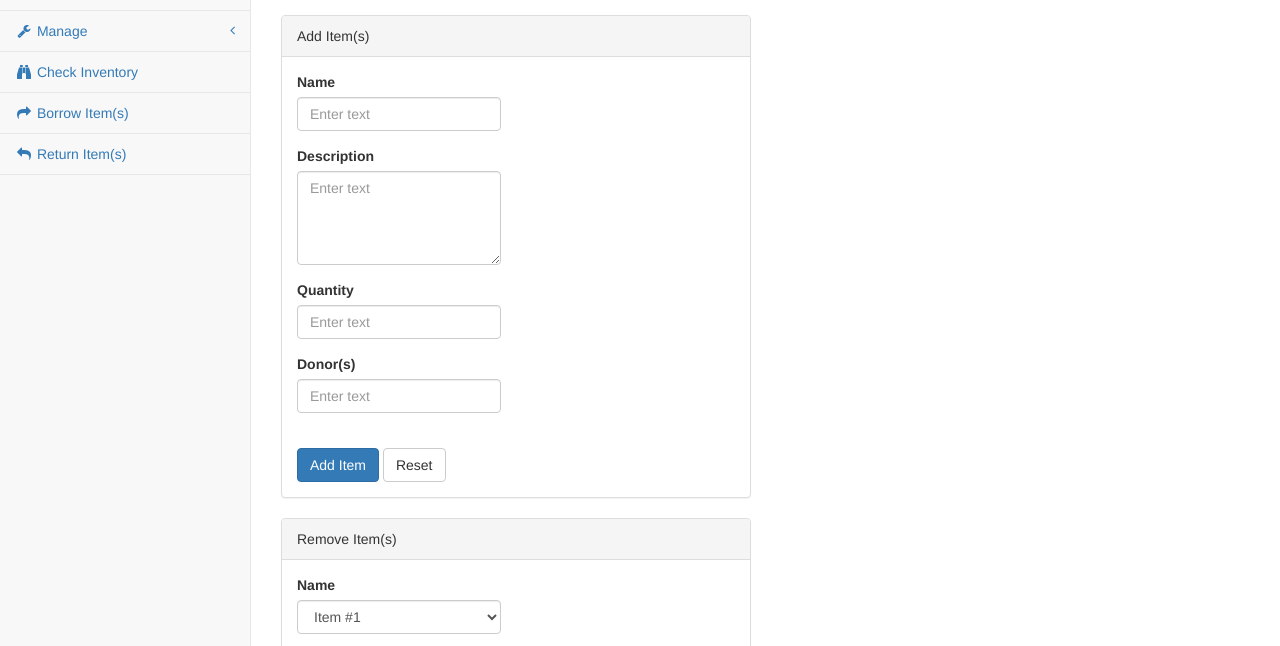
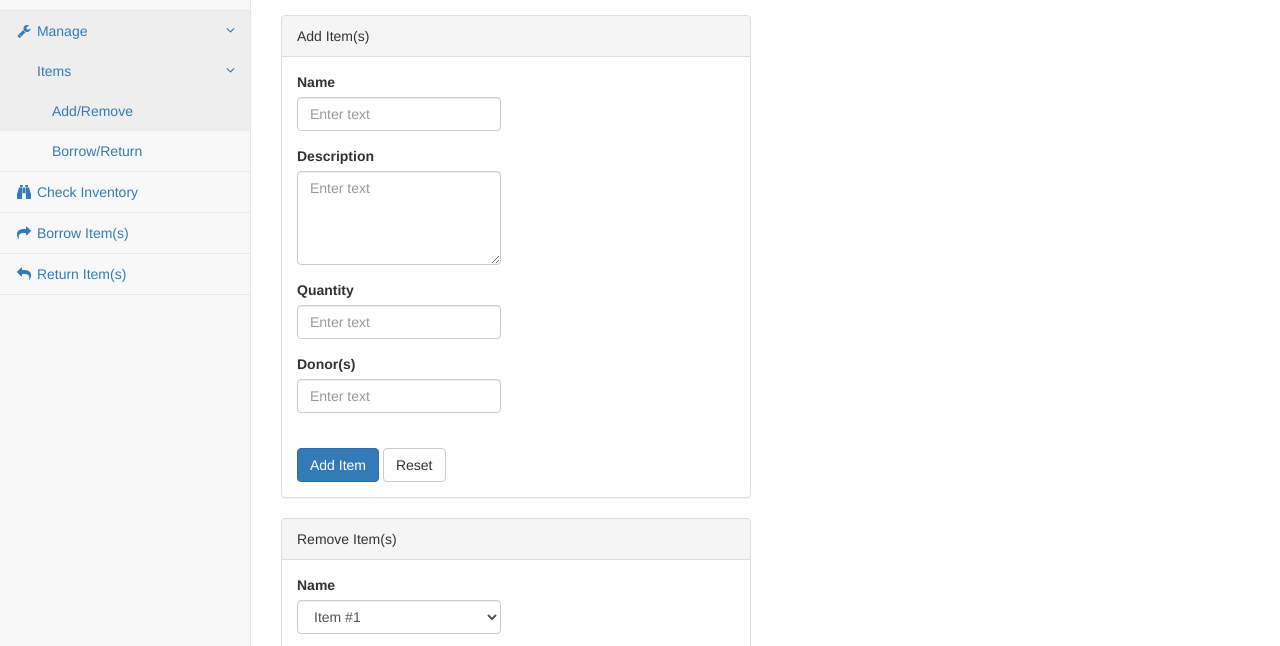
Before and after one commit to fossaegean/inventorius-v1-html, a website: page pages/manage/items/addremove.html in a window 1280 px wide. Shown: the part 146-792 px from the top of the page. Drawn offline with Linux system fonts and the light colour scheme.

Commit message:
var fixes

```diff
--- a/pages/manage/items/addremove.html
+++ b/pages/manage/items/addremove.html
@@ -75,11 +75,11 @@
                             <a href="/pages/index.html"><i class="fa fa-laptop fa-fw"></i> View Dashboard</a>
                         </li>
                         <li>
-                            <a href="#"><i class="fa fa-wrench fa-fw"></i> Manage<span class="fa arrow"></span></a>
-                            <ul style="height: 0px;" aria-expanded="false" class="nav nav-second-level collapse">
+                            <a href="/pages/manage"><i class="fa fa-wrench fa-fw"></i> Manage<span class="fa arrow"></span></a>
+                            <ul class="nav nav-second-level">
                                 <li>
-                                    <a href="panels-wells.html">Items<span class="fa arrow"></span></a>
-                                    <ul style="height: 0px;" aria-expanded="false" class="nav nav-third-level collapse">
+                                    <a href="/pages/manage/items">Items <span class="fa arrow"></span></a>
+                                    <ul class="nav nav-third-level">
                                         <li>
                                             <a href="/pages/manage/items/addremove.html">Add/Remove</a>
                                         </li>
@@ -87,10 +87,9 @@
                                             <a href="/pages/manage/items/borrowreturn.html">Borrow/Return</a>
                                         </li>
                                     </ul>
+                                    <!-- /.nav-third-level -->
                                 </li>
                             </ul>
-                            <!-- /.nav-second-level -->
-                        </li>
                         <li>
                             <a href="/pages/inventory.html"><i class="fa fa-binoculars fa-fw"></i> Check Inventory</a>
                         </li>
```
Also changed, not shown: pages/index.html (+4 -4 lines), pages/login.html (+2 -2 lines), pages/register.html (+1 -1 lines), dist/css/sb-admin-2.css.
